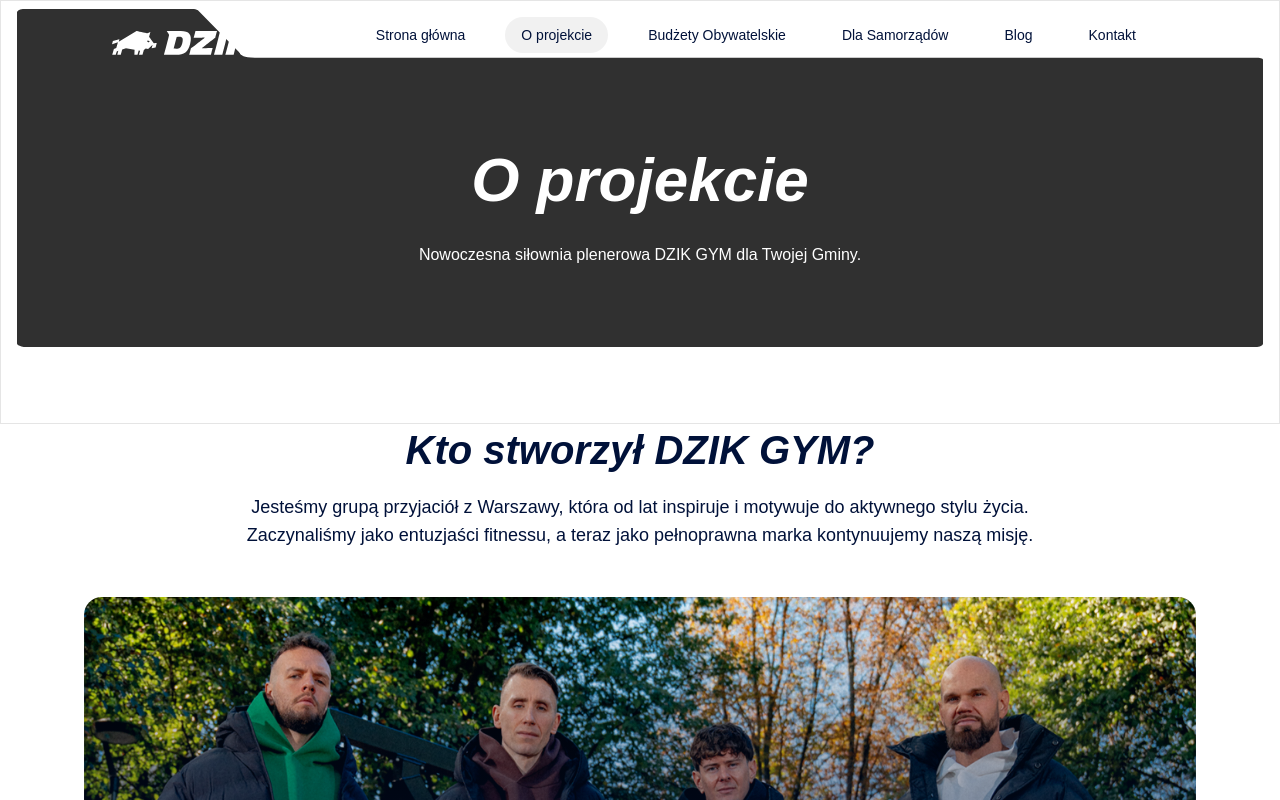
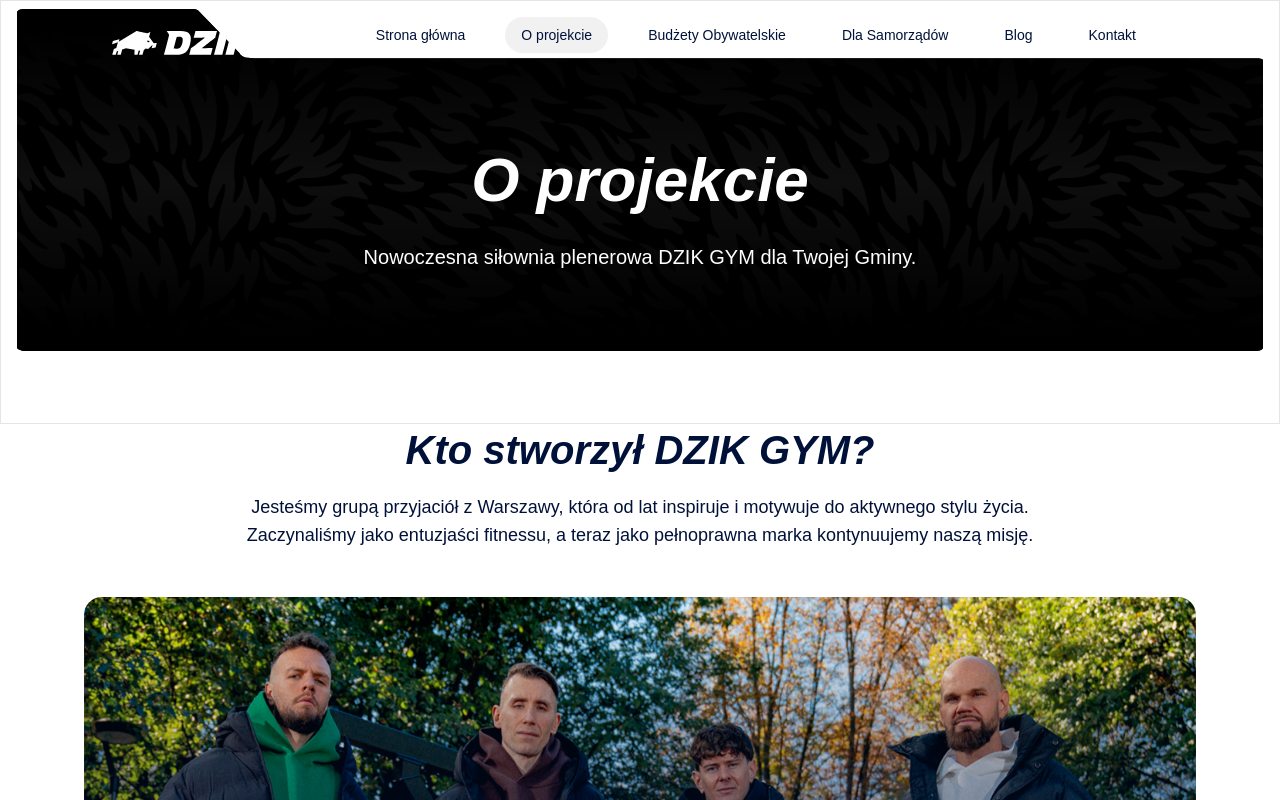
Before and after one commit to PanKarton/DZIKGYM, a Next.js app: page /o-projekcie in a window 1280 px wide. Shown: the top 800 px of the page. Built offline with nearby package versions, Linux system fonts and the light colour scheme; a web font is replaced by a local one.

Commit message:
added sub-hero bg image

```diff
--- a/src/app/globals.css
+++ b/src/app/globals.css
@@ -115,13 +115,12 @@
     aspect-ratio: 1920/800;
   }
   .sub-hero-gradient {
-    /* background: linear-gradient(
+    background: linear-gradient(
       180deg,
-      #000000 13.71%,
-      rgba(0, 0, 0, 0) 56.86%,
-      #000000 100%
-    ); */
-    background: #303030;
+      rgba(0, 0, 0, 1) 5%,
+      transparent 50%,
+      rgba(0, 0, 0, 1) 95%
+    );
   }
   .founders-gradient {
     background: linear-gradient(180deg, rgba(0, 17, 57, 0) 0%, #001139 100%);
--- a/src/components/layouts/SubHero.tsx
+++ b/src/components/layouts/SubHero.tsx
@@ -1,3 +1,5 @@
+import Image from "next/image";
+
 export default function SubHero({
   heading,
   subheading,
@@ -9,13 +11,23 @@
 }) {
   return (
     <section className="px-4 py-2 border  text-(--color-primary) relative h-106">
-      <div className="relative  ">
-        <div className="flex flex-col items-center justify-center h-full gap-8 text-center pt-35 pb-20 sub-hero-gradient h-full clip-sub-hero ">
-          <h1 className="font-black text-[3.875rem] italic leading-none">
-            {heading}
-          </h1>
-          <p className="font-thin">{subheading}</p>
-          {children}
+      <div className="relative ">
+        <div className="   h-full clip-sub-hero ">
+          <Image
+            src="/images/sub-hero-pattern.png"
+            alt="Tło sekcji sub-hero"
+            fill
+            className="object-cover z-1"
+          />
+          <div className="absolute inset-0 sub-hero-gradient z-2"></div>
+          <div className="absolute inset-0 bg-black z-0"></div>
+          <div className="relative z-3 flex flex-col items-center justify-center gap-8 text-center pt-35 pb-20">
+            <h1 className="font-black text-[3.875rem] italic leading-none">
+              {heading}
+            </h1>
+            <p className="font-thin text-xl">{subheading}</p>
+            {children}
+          </div>
         </div>
       </div>
     </section>
```
Also changed, not shown: public/images/sub-hero-pattern.png (added).
